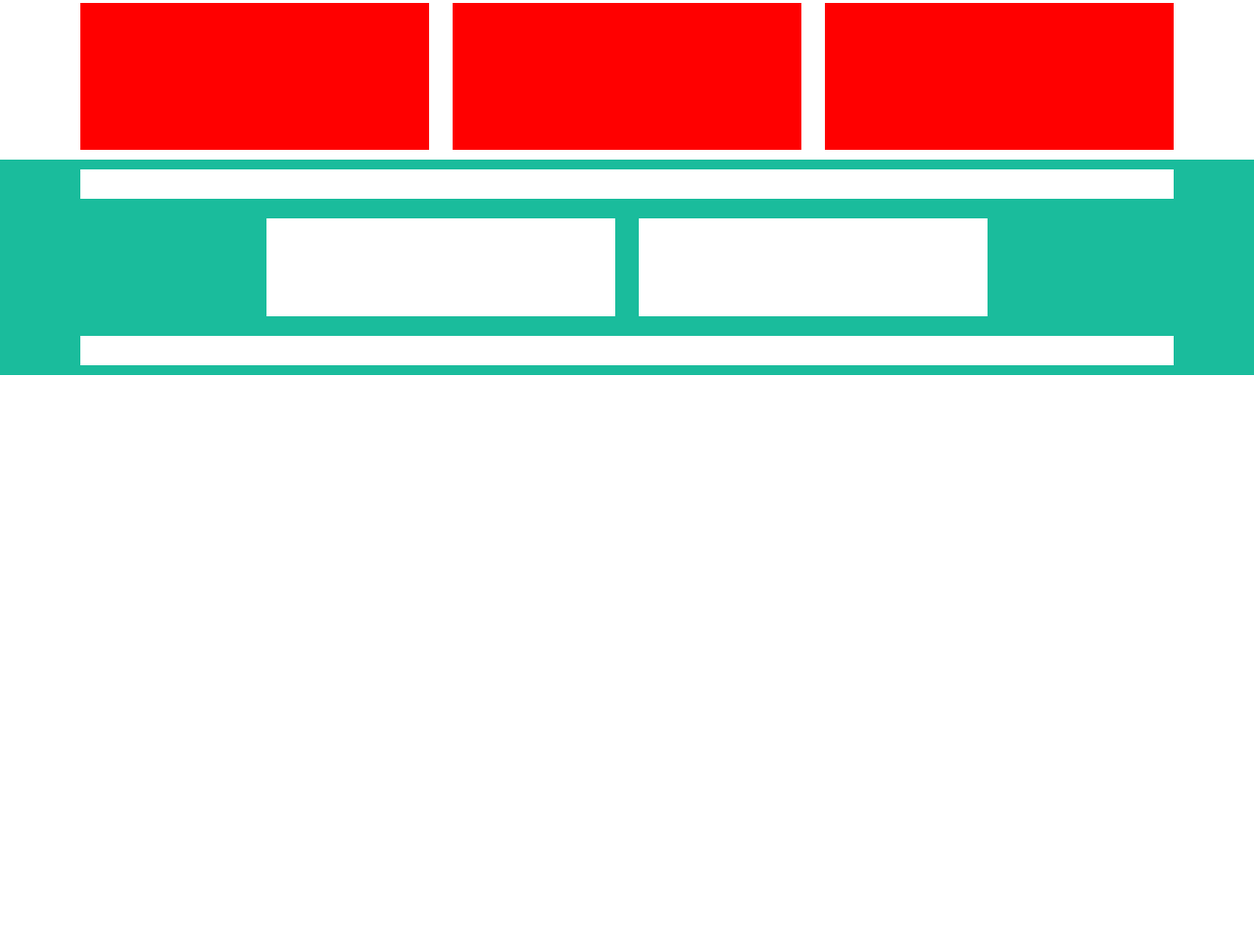
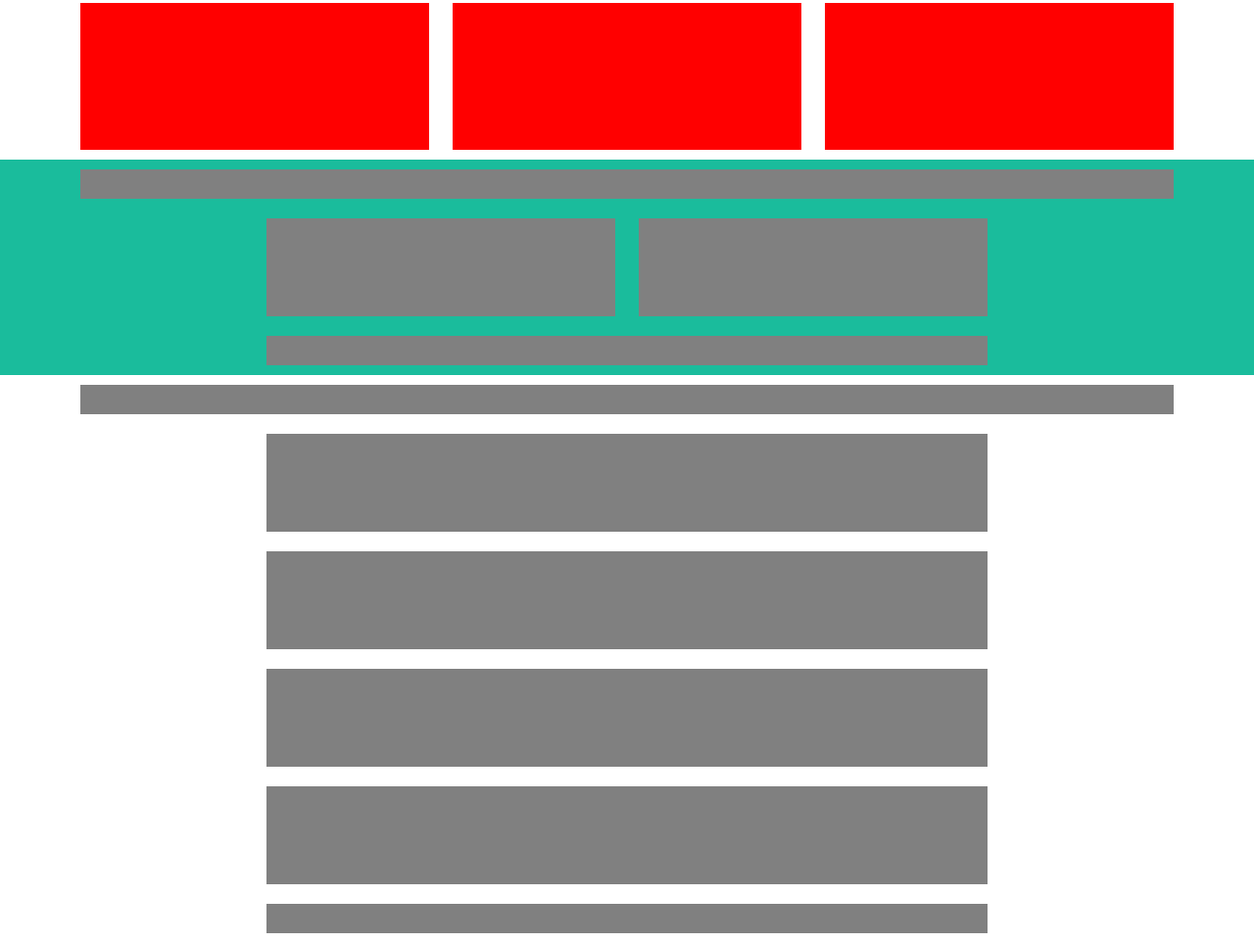
Before and after one commit to Valkyrux/html-css-bootstrap-freelancer, a plain HTML site: page index.html in a window 1280 px wide. Shown: the part 737-1700 px from the top of the page at 98% size. Before the commit the page ends 1120 px from the top, so only its background shows below. Drawn offline with nearby package versions, Linux system fonts and the light colour scheme.

Commit message:
contact-me

```diff
--- a/css/style.css
+++ b/css/style.css
@@ -46,20 +46,20 @@ header {
     background-color: var(--aqua-green);
 }
 
-.ms_about_h2 {
+.ms_h2 {
     height: 30px;
-    background-color: white;
+    background-color: gray;
     margin: 10px 0;
 }
 
-.ms_about_text {
+.ms_text {
     height: 100px;
-    background-color: white;
+    background-color: gray;
     margin: 10px 0;
 }
 
-.ms_about_button {
+.ms_button {
     height: 30px;
-    background-color: white;
+    background-color: gray;
     margin: 10px 0;
 }
--- a/index.html
+++ b/index.html
@@ -67,21 +67,50 @@
         <div class="container">
             <div class="row">
                 <div class="col-12">
-                    <h2 class="ms_about_h2"></h2>
+                    <h2 class="ms_h2"></h2>
                 </div>
 
                 <div class="col-10 offset-1 col-md-4 offset-md-2">
-                    <div class="ms_about_text"></div>
+                    <div class="ms_text"></div>
                 </div>
                 <div class="col-10 offset-1 col-md-4 offset-md-0">
-                    <div class="ms_about_text"></div>
+                    <div class="ms_text"></div>
                 </div>
 
-                <div class="col-12">
-                    <h2 class="ms_about_button"></h2>
+                <div class="col-10 offset-1 col-md-8 offset-md-2">
+                    <h2 class="ms_button"></h2>
                 </div>
             </div>
         </div>
     </section>
+
+    <section class="container">
+        <div class="row">
+            <div class="col-12">
+                <h2 class="ms_h2"></h2>
+            </div>
+
+            <div class="col-10 offset-1 col-md-8 offset-md-2">
+                <div class="ms_text"></div>
+            </div>
+            <div class="col-10 offset-1 col-md-8 offset-md-2">
+                <div class="ms_text"></div>
+            </div>
+            <div class="col-10 offset-1 col-md-8 offset-md-2">
+                <div class="ms_text"></div>
+            </div>
+            <div class="col-10 offset-1 col-md-8 offset-md-2">
+                <div class="ms_text"></div>
+            </div>
+
+            <div class="col-10 offset-1 col-md-8 offset-md-2">
+                <h2 class="ms_button"></h2>
+            </div>
+
+
+        </div>
+    </section>
+
+    <footer></footer>
 </body>
 </html>
```
